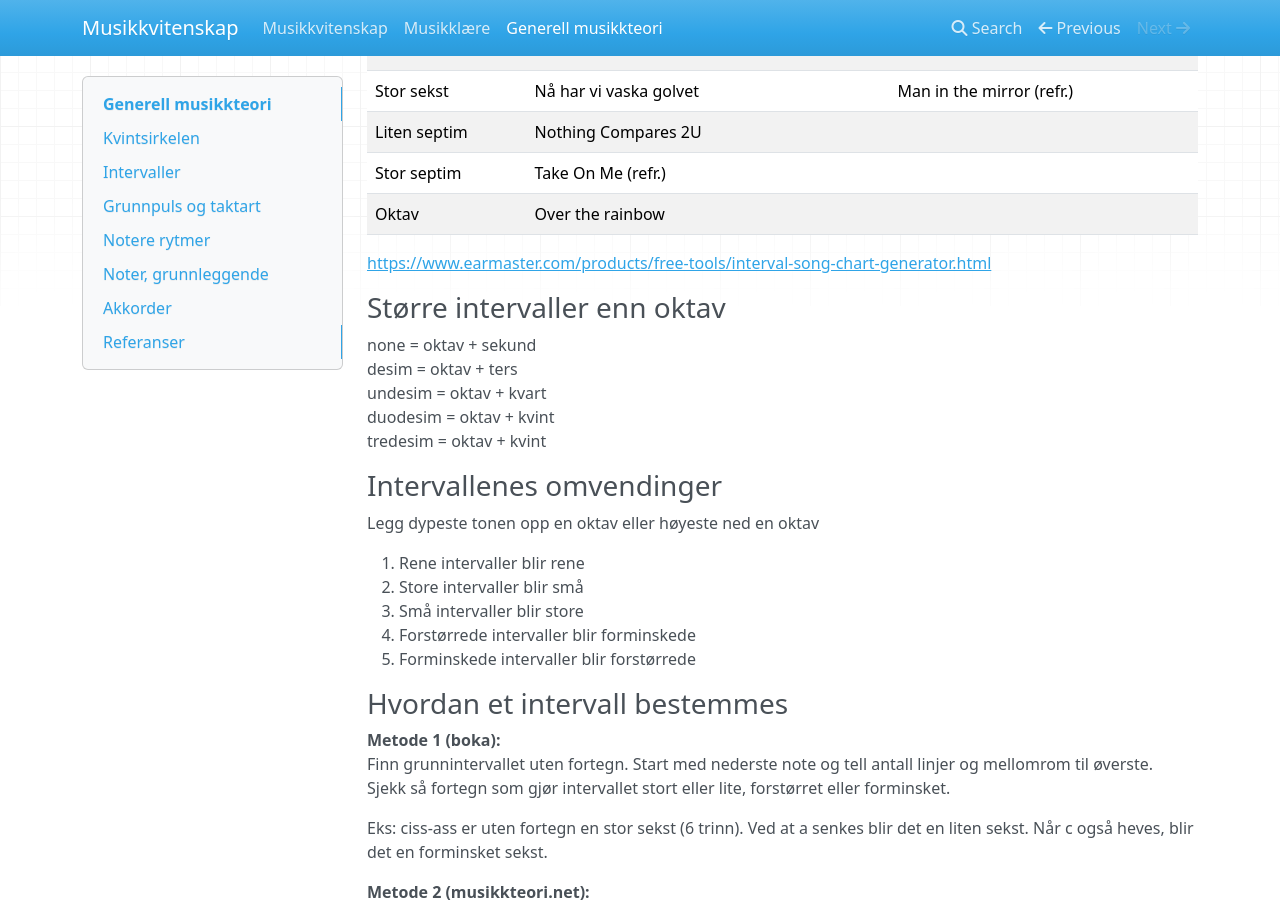
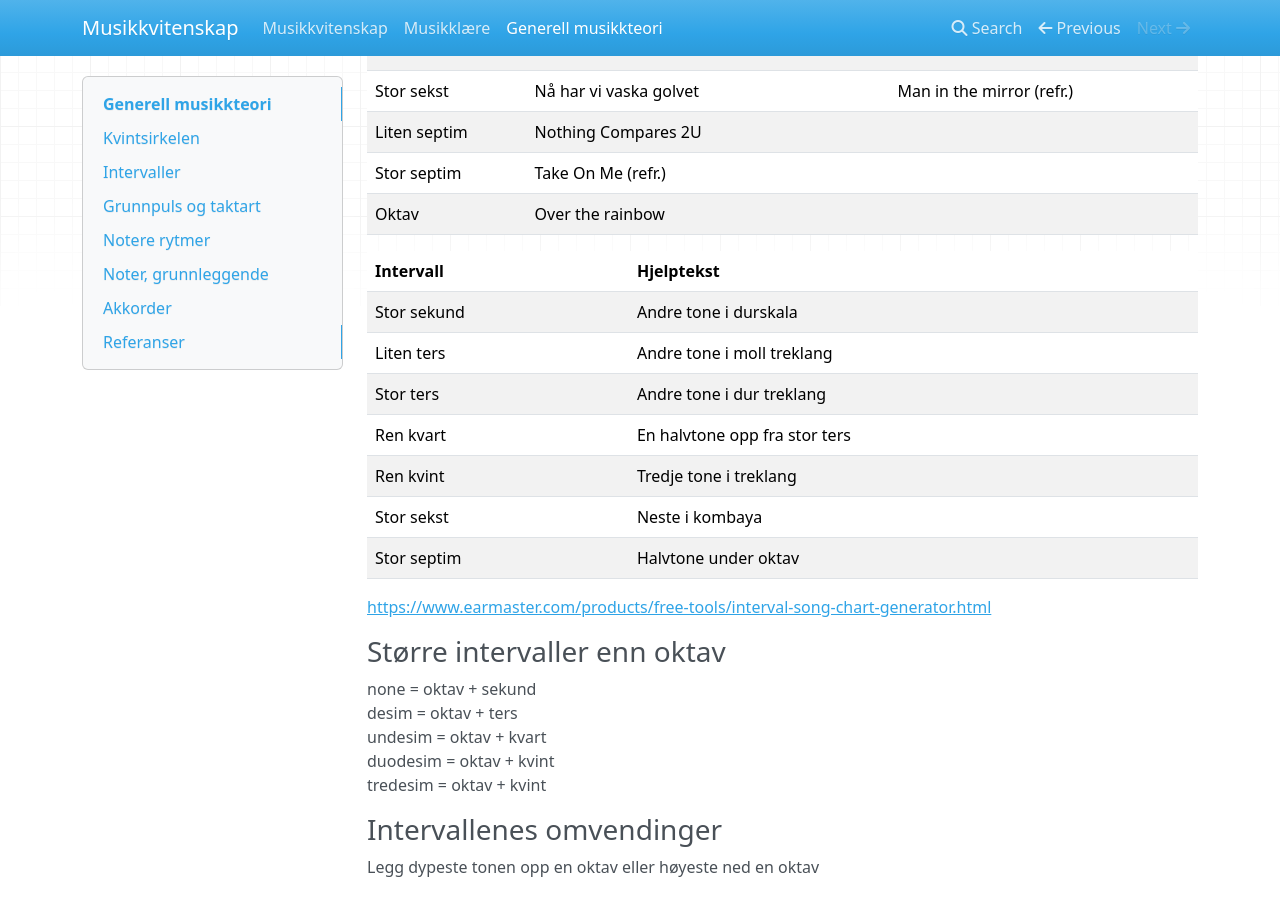
Before and after one commit to longegg/musikkvitenskap, an MkDocs documentation site: the page built from docs/generell-teori.md, in a window 1280 px wide and 900 px high, scrolled down 1994 px. Built offline with MkDocs 1.6.1, drawn with Linux system fonts in a browser that asks for light colours; nearby versions of some CDN libraries; old or Windows-style settings are respelled for this version of MkDocs.

Commit message:
Add more text.

```diff
--- a/docs/generell-teori.md
+++ b/docs/generell-teori.md
@@ -75,6 +75,16 @@ Samme navn som latinske ordenstallene: prim, sekund, ters, kvart, kvint, sekst,
 | Liten septim | Nothing Compares 2U | |
 | Stor septim | Take On Me (refr.) | |
 | Oktav | Over the rainbow | |
+
+| Intervall | Hjelptekst |
+| --------- | -----------|
+| Stor sekund | Andre tone i durskala |
+| Liten ters | Andre tone i moll treklang |
+| Stor ters | Andre tone i dur treklang |
+| Ren kvart | En halvtone opp fra stor ters |
+| Ren kvint | Tredje tone i treklang |
+| Stor sekst | Neste i kombaya |
+| Stor septim | Halvtone under oktav |
 
 <https://www.earmaster.com/products/free-tools/interval-song-chart-generator.html>
 
```
